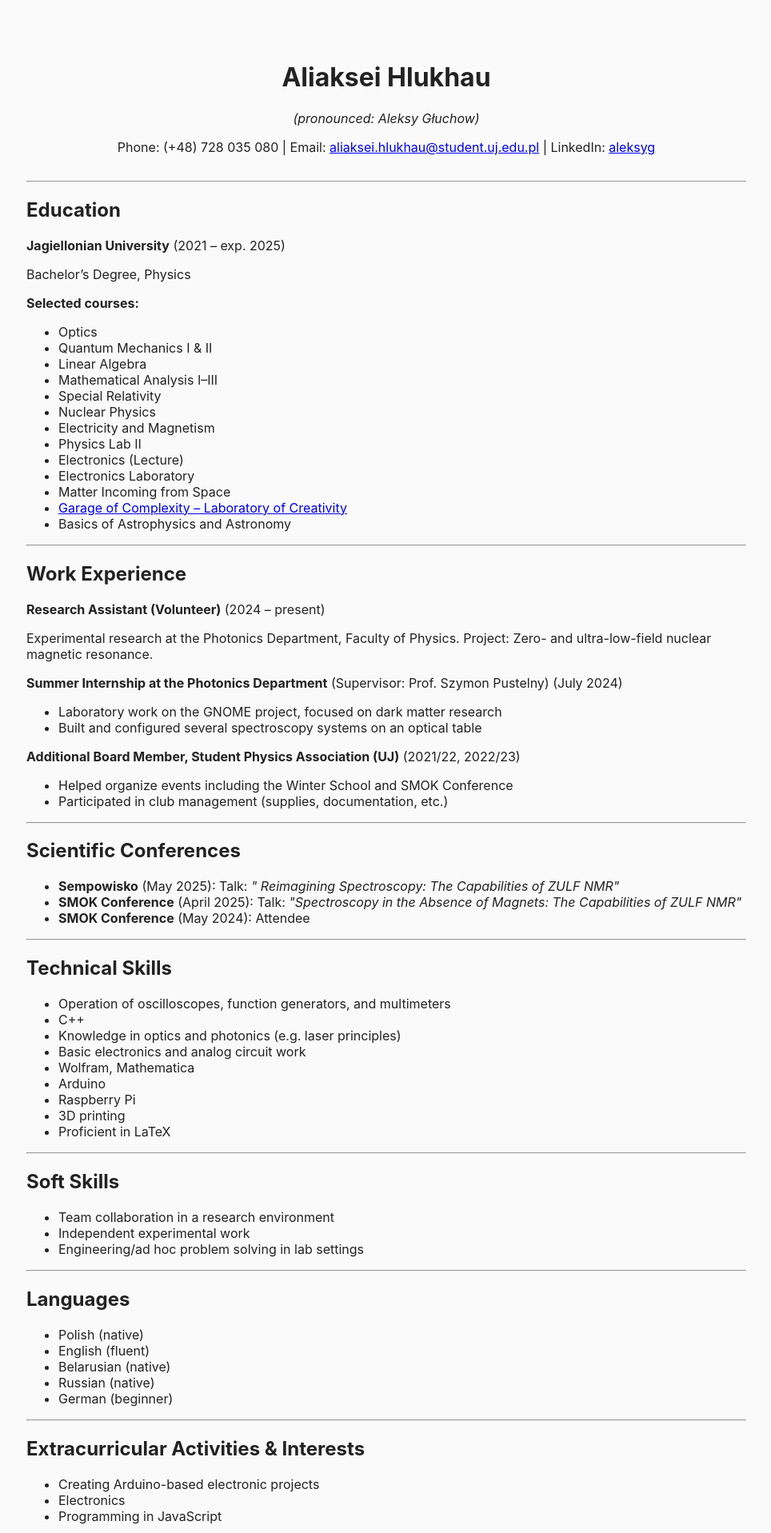
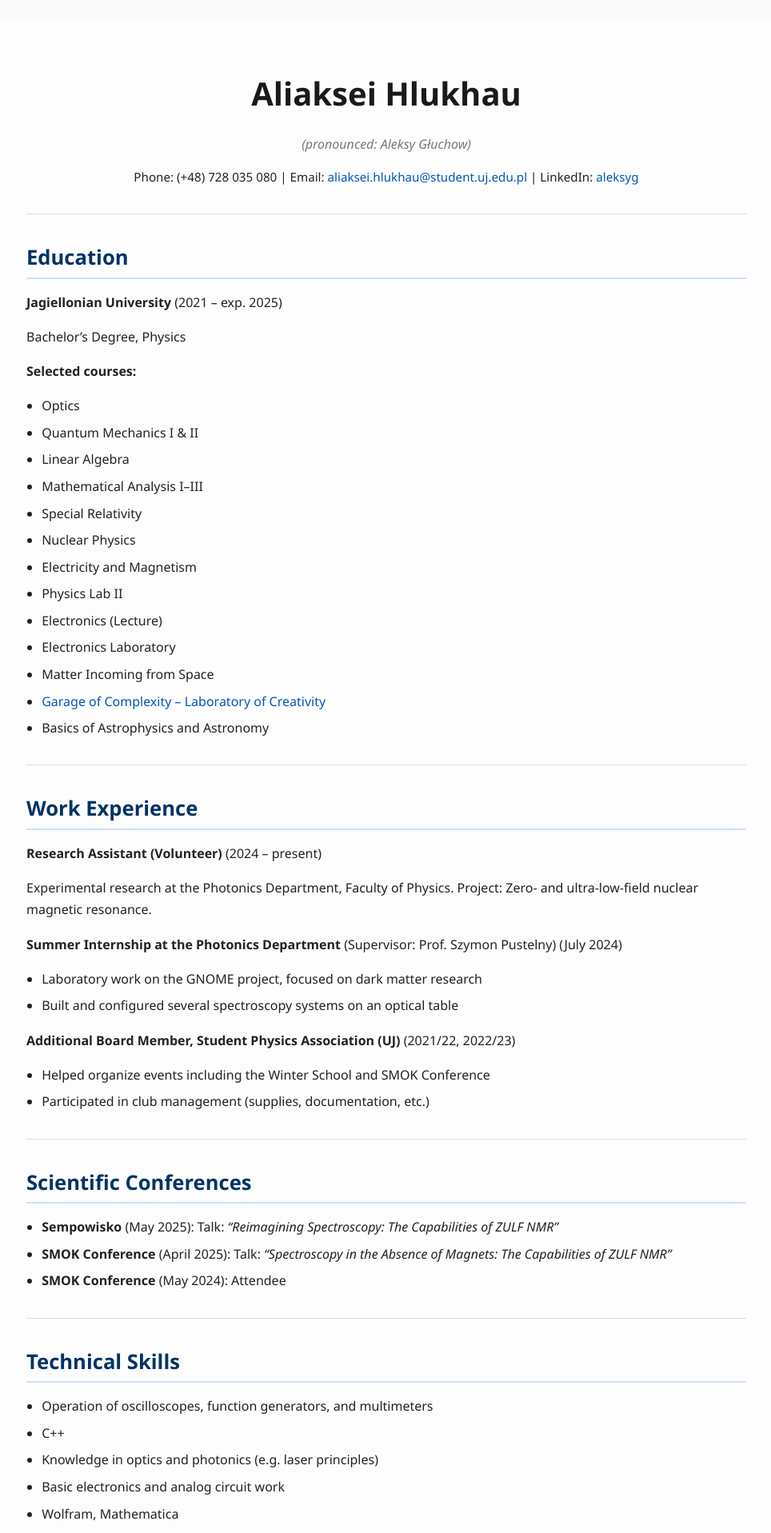
Before and after one commit to aleksygluchow/project03, a Next.js app: page /about in a window 1280 px wide. Shown: the part 60-1977 px from the top of the page at 80% size, without its empty margins (157-1121 px from the left). Built offline with nearby package versions, Linux system fonts and the light colour scheme.

Commit message:
hi Herman

```diff
--- a/src/pages/about.js
+++ b/src/pages/about.js
@@ -5,16 +5,55 @@ const styles = {
     maxWidth: '900px',
     margin: '0 auto',
     padding: '2rem',
+    fontFamily: '"Segoe UI", Tahoma, Geneva, Verdana, sans-serif',
+    backgroundColor: '#fdfdfd',
+    color: '#222',
+    lineHeight: 1.7,
   },
-  header: {
+  name: {
     textAlign: 'center',
+    fontSize: '2.5rem',
+    fontWeight: '700',
+    marginBottom: '0.2rem',
+    color: '#1a1a1a',
   },
-  subheader: {
+  subtitle: {
     textAlign: 'center',
+    fontStyle: 'italic',
+    color: '#777',
+    marginBottom: '0.5rem',
   },
   contact: {
     textAlign: 'center',
     marginBottom: '2rem',
+    fontSize: '0.95rem',
+  },
+  link: {
+    color: '#0057b7',
+    textDecoration: 'none',
+  },
+  sectionTitle: {
+    fontSize: '1.6rem',
+    color: '#003366',
+    borderBottom: '2px solid #cce0ff',
+    paddingBottom: '0.2rem',
+    marginTop: '2rem',
+    marginBottom: '1rem',
+  },
+  list: {
+    paddingLeft: '1.2rem',
+  },
+  listItem: {
+    marginBottom: '0.4rem',
+  },
+  paragraph: {
+    marginBottom: '0.5rem',
+  },
+  hr: {
+    border: 'none',
+    height: '1px',
+    backgroundColor: '#ddd',
+    margin: '2rem 0',
   },
 };
 
@@ -25,106 +64,110 @@ export default function About() {
         <title>CV</title>
       </Head>
       <div style={styles.container}>
-        <h1 style={styles.header}>Aliaksei Hlukhau</h1>
-        <p style={styles.subheader}>
-          <em>(pronounced: Aleksy Głuchow)</em>
-        </p>
+        <h1 style={styles.name}>Aliaksei Hlukhau</h1>
+        <p style={styles.subtitle}>(pronounced: Aleksy Głuchow)</p>
 
         <p style={styles.contact}>
           Phone: (+48) 728 035 080 | Email:{' '}
-          <a href="mailto:aliaksei.hlukhau@student.uj.edu.pl">
+          <a href="mailto:aliaksei.hlukhau@student.uj.edu.pl" style={styles.link}>
             aliaksei.hlukhau@student.uj.edu.pl
           </a>{' '}
           | LinkedIn:{' '}
-          <a href="https://www.linkedin.com/in/aleksyg/" target="_blank" rel="noopener noreferrer">
+          <a href="https://www.linkedin.com/in/aleksyg/" target="_blank" rel="noopener noreferrer" style={styles.link}>
             aleksyg
           </a>
         </p>
 
-        <hr />
-        <h2>Education</h2>
-      <p><strong>Jagiellonian University</strong> (2021 – exp. 2025)</p>
-      <p>Bachelor’s Degree, Physics</p>
-      <p><strong>Selected courses:</strong></p>
-      <ul>
-        <li>Optics</li>
-        <li>Quantum Mechanics I & II</li>
-        <li>Linear Algebra</li>
-        <li>Mathematical Analysis I–III</li>
-        <li>Special Relativity</li>
-        <li>Nuclear Physics</li>
-        <li>Electricity and Magnetism</li>
-        <li>Physics Lab II</li>
-        <li>Electronics (Lecture)</li>
-        <li>Electronics Laboratory</li>
-        <li>Matter Incoming from Space</li>
-        <li><a href="https://jakubmielczarek.com/wp-content/uploads/2018/04/am_garazcc87.pdf" target="_blank">Garage of Complexity – Laboratory of Creativity</a></li>
-        <li>Basics of Astrophysics and Astronomy</li>
+        <hr style={styles.hr} />
+        <h2 style={styles.sectionTitle}>Education</h2>
+        <p style={styles.paragraph}>
+          <strong>Jagiellonian University</strong> (2021 – exp. 2025)
+        </p>
+        <p style={styles.paragraph}>Bachelor’s Degree, Physics</p>
+        <p style={styles.paragraph}><strong>Selected courses:</strong></p>
+        <ul style={styles.list}>
+          <li style={styles.listItem}>Optics</li>
+          <li style={styles.listItem}>Quantum Mechanics I & II</li>
+          <li style={styles.listItem}>Linear Algebra</li>
+          <li style={styles.listItem}>Mathematical Analysis I–III</li>
+          <li style={styles.listItem}>Special Relativity</li>
+          <li style={styles.listItem}>Nuclear Physics</li>
+          <li style={styles.listItem}>Electricity and Magnetism</li>
+          <li style={styles.listItem}>Physics Lab II</li>
+          <li style={styles.listItem}>Electronics (Lecture)</li>
+          <li style={styles.listItem}>Electronics Laboratory</li>
+          <li style={styles.listItem}>Matter Incoming from Space</li>
+          <li style={styles.listItem}>
+            <a href="https://jakubmielczarek.com/wp-content/uploads/2018/04/am_garazcc87.pdf" target="_blank" style={styles.link}>
+              Garage of Complexity – Laboratory of Creativity
+            </a>
+          </li>
+          <li style={styles.listItem}>Basics of Astrophysics and Astronomy</li>
         </ul>
 
-      <hr />
-      <h2>Work Experience</h2>
-      <p><strong>Research Assistant (Volunteer)</strong> (2024 – present)</p>
-      <p>Experimental research at the Photonics Department, Faculty of Physics. Project: Zero- and ultra-low-field nuclear magnetic resonance.</p>
+        <hr style={styles.hr} />
+        <h2 style={styles.sectionTitle}>Work Experience</h2>
+        <p style={styles.paragraph}><strong>Research Assistant (Volunteer)</strong> (2024 – present)</p>
+        <p style={styles.paragraph}>Experimental research at the Photonics Department, Faculty of Physics. Project: Zero- and ultra-low-field nuclear magnetic resonance.</p>
 
-      <p><strong>Summer Internship at the Photonics Department</strong> (Supervisor: Prof. Szymon Pustelny) (July 2024)</p>
-      <ul>
-        <li>Laboratory work on the GNOME project, focused on dark matter research</li>
-        <li>Built and configured several spectroscopy systems on an optical table</li>
+        <p style={styles.paragraph}><strong>Summer Internship at the Photonics Department</strong> (Supervisor: Prof. Szymon Pustelny) (July 2024)</p>
+        <ul style={styles.list}>
+          <li style={styles.listItem}>Laboratory work on the GNOME project, focused on dark matter research</li>
+          <li style={styles.listItem}>Built and configured several spectroscopy systems on an optical table</li>
         </ul>
 
-      <p><strong>Additional Board Member, Student Physics Association (UJ)</strong> (2021/22, 2022/23)</p>
-      <ul>
-        <li>Helped organize events including the Winter School and SMOK Conference</li>
-        <li>Participated in club management (supplies, documentation, etc.)</li>
+        <p style={styles.paragraph}><strong>Additional Board Member, Student Physics Association (UJ)</strong> (2021/22, 2022/23)</p>
+        <ul style={styles.list}>
+          <li style={styles.listItem}>Helped organize events including the Winter School and SMOK Conference</li>
+          <li style={styles.listItem}>Participated in club management (supplies, documentation, etc.)</li>
         </ul>
 
-      <hr />
-      <h2>Scientific Conferences</h2>
-      <ul>
-        <li><strong>Sempowisko</strong> (May 2025): Talk: <em>&quot; Reimagining Spectroscopy: The Capabilities of ZULF NMR&quot;</em></li>
-        <li><strong>SMOK Conference</strong> (April 2025): Talk: <em>&quot;Spectroscopy in the Absence of Magnets: The Capabilities of ZULF NMR&quot;</em></li>
-        <li><strong>SMOK Conference</strong> (May 2024): Attendee</li>
+        <hr style={styles.hr} />
+        <h2 style={styles.sectionTitle}>Scientific Conferences</h2>
+        <ul style={styles.list}>
+          <li style={styles.listItem}><strong>Sempowisko</strong> (May 2025): Talk: <em>“Reimagining Spectroscopy: The Capabilities of ZULF NMR”</em></li>
+          <li style={styles.listItem}><strong>SMOK Conference</strong> (April 2025): Talk: <em>“Spectroscopy in the Absence of Magnets: The Capabilities of ZULF NMR”</em></li>
+          <li style={styles.listItem}><strong>SMOK Conference</strong> (May 2024): Attendee</li>
         </ul>
 
-      <hr />
-      <h2>Technical Skills</h2>
-      <ul>
-        <li>Operation of oscilloscopes, function generators, and multimeters</li>
-        <li>C++</li>
-        <li>Knowledge in optics and photonics (e.g. laser principles)</li>
-        <li>Basic electronics and analog circuit work</li>
-        <li>Wolfram, Mathematica</li>
-        <li>Arduino</li>
-        <li>Raspberry Pi</li>
-        <li>3D printing</li>
-        <li>Proficient in LaTeX</li>
+        <hr style={styles.hr} />
+        <h2 style={styles.sectionTitle}>Technical Skills</h2>
+        <ul style={styles.list}>
+          <li style={styles.listItem}>Operation of oscilloscopes, function generators, and multimeters</li>
+          <li style={styles.listItem}>C++</li>
+          <li style={styles.listItem}>Knowledge in optics and photonics (e.g. laser principles)</li>
+          <li style={styles.listItem}>Basic electronics and analog circuit work</li>
+          <li style={styles.listItem}>Wolfram, Mathematica</li>
+          <li style={styles.listItem}>Arduino</li>
+          <li style={styles.listItem}>Raspberry Pi</li>
+          <li style={styles.listItem}>3D printing</li>
+          <li style={styles.listItem}>Proficient in LaTeX</li>
         </ul>
 
-      <hr />
-      <h2>Soft Skills</h2>
-      <ul>
-        <li>Team collaboration in a research environment</li>
-        <li>Independent experimental work</li>
-        <li>Engineering/ad hoc problem solving in lab settings</li>
+        <hr style={styles.hr} />
+        <h2 style={styles.sectionTitle}>Soft Skills</h2>
+        <ul style={styles.list}>
+          <li style={styles.listItem}>Team collaboration in a research environment</li>
+          <li style={styles.listItem}>Independent experimental work</li>
+          <li style={styles.listItem}>Engineering/ad hoc problem solving in lab settings</li>
         </ul>
 
-      <hr />
-      <h2>Languages</h2>
-      <ul>
-        <li>Polish (native)</li>
-        <li>English (fluent)</li>
-        <li>Belarusian (native)</li>
-        <li>Russian (native)</li>
-        <li>German (beginner)</li>
+        <hr style={styles.hr} />
+        <h2 style={styles.sectionTitle}>Languages</h2>
+        <ul style={styles.list}>
+          <li style={styles.listItem}>Polish (native)</li>
+          <li style={styles.listItem}>English (fluent)</li>
+          <li style={styles.listItem}>Belarusian (native)</li>
+          <li style={styles.listItem}>Russian (native)</li>
+          <li style={styles.listItem}>German (beginner)</li>
         </ul>
 
-      <hr />
-      <h2>Extracurricular Activities & Interests</h2>
-      <ul>
-        <li>Creating Arduino-based electronic projects</li>
-        <li>Electronics</li>
-        <li>Programming in JavaScript</li>
+        <hr style={styles.hr} />
+        <h2 style={styles.sectionTitle}>Extracurricular Activities & Interests</h2>
+        <ul style={styles.list}>
+          <li style={styles.listItem}>Creating Arduino-based electronic projects</li>
+          <li style={styles.listItem}>Electronics</li>
+          <li style={styles.listItem}>Programming in JavaScript</li>
         </ul>
       </div>
     </>
```
Lines whose indentation alone changed are shown as unchanged.
